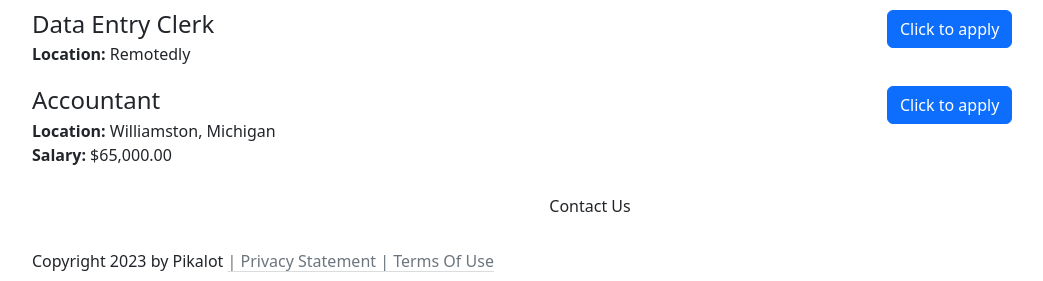
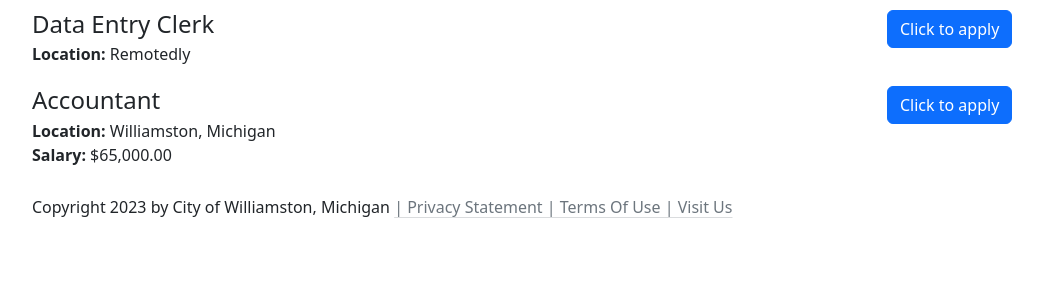
Before and after one commit to Pikalot/mock-job-posting-website, a Flask app: page / in a window 1280 px wide. Shown: the part 540-821 px from the top of the page, without its empty margins (50-1093 px from the left). After the commit the page ends 758 px from the top, so only its background shows below. Run offline with Flask 3, Linux system fonts and the light colour scheme.

Commit message:
Jsonjify

```diff
--- a/main.py
+++ b/main.py
@@ -1,6 +1,8 @@
-from flask import Flask, render_template
+from flask import Flask, render_template, jsonify
 
 app = Flask(__name__)
+
+COMPANY = 'City of Williamston, Michigan'
 
 JOBS = [
   {
@@ -27,7 +29,11 @@ JOBS = [
 
 @app.route("/")
 def hello_world():
-  return render_template('home.html', jobs = JOBS)
+  return render_template('home.html', jobs = JOBS, company_name = COMPANY)
+
+@app.route("/api/jobs")
+def job_list():
+  return jsonify(JOBS)
 
 if __name__ == "__main__":
   app.run(host = '0.0.0.0', debug = True)
--- a/templates/home.html
+++ b/templates/home.html
@@ -18,13 +18,10 @@
   </head>
   <body>
     <div class = "container">
-    <h1 class = "text-center mt-3 mb-4">Careers at City of Williamston, Michigan </h1>
+      <h1 class = "text-center mt-3 mb-4">Careers at {{company_name}} </h1>
       <img class = "img-fluid" id = "banner" src = "https://mock-job-posting-website-1--pikalot.repl.co/static/banner.gif" width = "1280">
-    <h2>
-      About City of Williamston, Michigan
-    </h2>
-    <p class = "lead">
-          Lorem ipsum dolor sit amet, consectetur adipiscing elit, sed do eiusmod tempor incididunt ut labore et dolore magna aliqua. Ut enim ad minim veniam, quis nostrud exercitation ullamco laboris nisi ut aliquip ex ea commodo consequat. Duis aute irure dolor in reprehenderit in voluptate velit esse cillum dolore eu fugiat nulla pariatur. Excepteur sint occaecat cupidatat non proident, sunt in culpa qui officia deserunt mollit anim id est laborum. Bé Ba vẫn mập địt
+      <h2>About {{company_name}}</h2>
+      <p class = "lead">Lorem ipsum dolor sit amet, consectetur adipiscing elit, sed do eiusmod tempor incididunt ut labore et dolore magna aliqua. Ut enim ad minim veniam, quis nostrud exercitation ullamco laboris nisi ut aliquip ex ea commodo consequat. Duis aute irure dolor in reprehenderit in voluptate velit esse cillum dolore eu fugiat nulla pariatur. Excepteur sint occaecat cupidatat non proident, sunt in culpa qui officia deserunt mollit anim id est laborum. Bé Ba vẫn mập địt
       </p>
       <h2>Open positions</h2>
       <p>
@@ -32,15 +29,11 @@
           {% include 'joblist.html' %}
         {% endfor %}
       </p>
-      <div style = "text-align:center;">
-         <a href="#" class="btn" role="button" data-bs-toggle="button">Contact Us</a>
-      </div>
-        <p class = "mt-4 mb-2">
-          Copyright 2023 by Pikalot
-          <a href="#" class="link-secondary link-offset-2 link-underline-opacity-25 link-underline-opacity-100-hover">| Privacy Statement </a>
-          <a href="#" class="link-secondary link-offset-2 link-underline-opacity-25 link-underline-opacity-100-hover">| Terms Of Use </a>
+      <p class = "mt-4 mb-2">Copyright 2023 by {{company_name}}
+        <a href="http://new.williamston-mi.us/privacy.aspx" class="link-secondary link-offset-2 link-underline-opacity-25 link-underline-opacity-100-hover">| Privacy Statement </a>
+        <a href="http://new.williamston-mi.us/terms.aspx" class="link-secondary link-offset-2 link-underline-opacity-25 link-underline-opacity-100-hover">| Terms Of Use </a>
+        <a href="http://new.williamston-mi.us/VisitUs.aspx" class="link-secondary link-offset-2 link-underline-opacity-25 link-underline-opacity-100-hover">| Visit Us </a>
       </p>
-
     </div>
   </body>
 </html>
```
Lines whose indentation alone changed are shown as unchanged.
